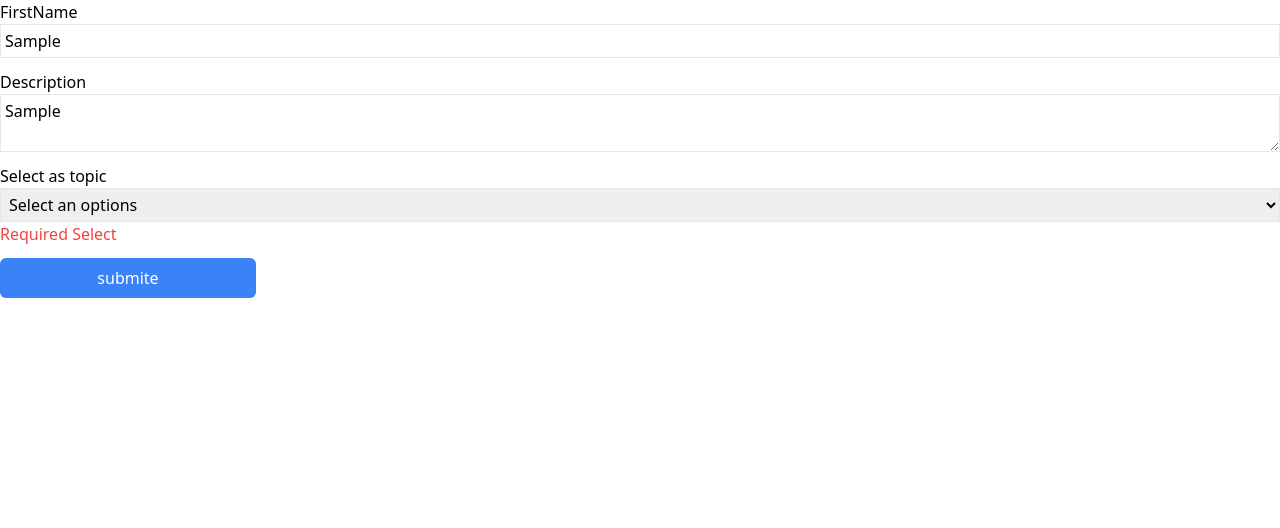
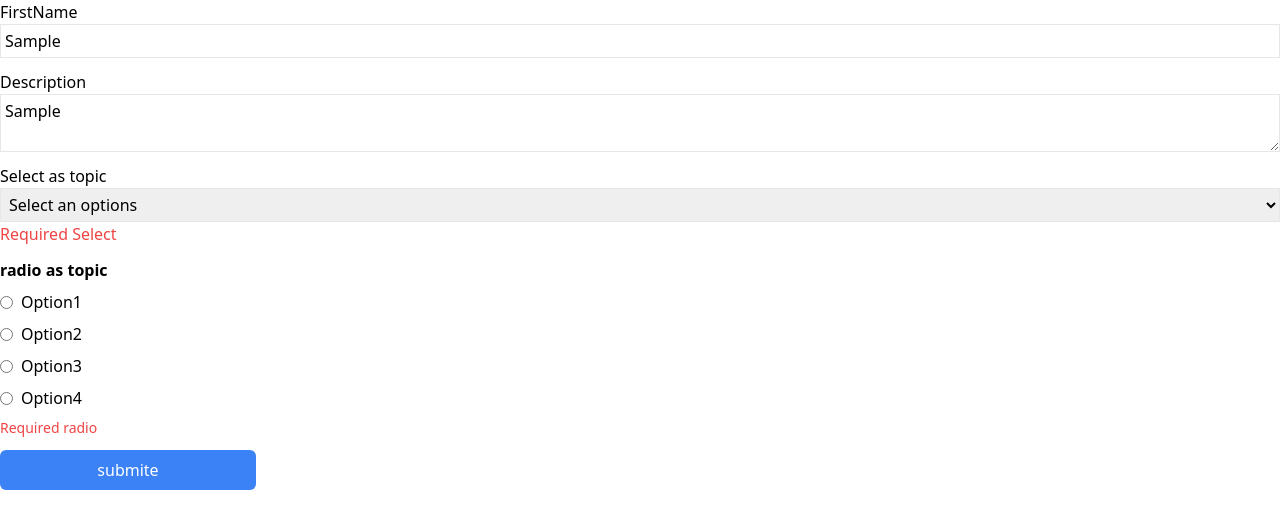
Before and after one commit to aeinmananni/formik, a React (Vite) app: page / in a window 1280 px wide. Both pictures are taken after typing "Sample", "Sample" into the empty fields and a click on the button "submite". Shown: the top 528 px of the page. Built offline with nearby package versions, Linux system fonts and the light colour scheme.

Commit message:
add formik component

```diff
--- /dev/null
+++ b/src/components/custom/element/formik-radios.tsx
@@ -0,0 +1,50 @@
+import { ErrorMessage, Field } from "formik";
+import { forwardRef, InputHTMLAttributes } from "react";
+
+type Optionstype = {
+  value: string | number;
+  label: string;
+};
+
+type FormikRadioProps = {
+  errorsName?: string;
+  label?: string;
+  options?: Optionstype[];
+} & InputHTMLAttributes<HTMLInputElement>;
+
+const FormikRadio = forwardRef<HTMLInputElement, FormikRadioProps>(
+  ({ options, errorsName, label, name, ...props }, ref) => {
+    return (
+      <div className="flex flex-col gap-2">
+        {label && <label className="font-semibold">{label}</label>}
+        <Field name={name}>
+          {({ field }: any) => {
+            return options?.map((option) => (
+              <div key={option.value} className="flex items-center gap-2">
+                <input
+                  {...field}
+                  {...props}
+                  ref={ref}
+                  type="radio"
+                  id={`${name}-${option.value}`}
+                  value={option.value}
+                  checked={field.value === option.value}
+                />
+                <label htmlFor={`${name}-${option.value}`}>
+                  {option.label}
+                </label>
+              </div>
+            ));
+          }}
+        </Field>
+        <ErrorMessage
+          className="text-red-500 text-sm"
+          name={errorsName ? errorsName : name ?? ""}
+          component="div"
+        />
+      </div>
+    );
+  }
+);
+
+export default FormikRadio;
--- a/src/components/custom/formik-container.tsx
+++ b/src/components/custom/formik-container.tsx
@@ -11,11 +11,19 @@ const FormikContainer = () => {
     { label: "Option 2", value: "Option2" },
     { label: "Option 3", value: "Option3" },
   ];
-  const initailValues = { firstName: "", exp: "", select: "" };
+
+  const radioOptions: { label: string; value: string | number }[] = [
+    { label: "Option1", value: "ROption1" },
+    { label: "Option2", value: "ROption2" },
+    { label: "Option3", value: "ROption3" },
+    { label: "Option4", value: "ROption4" },
+  ];
+  const initailValues = { firstName: "", exp: "", select: "", radio: "" };
   const validationSchemas = Yup.object({
     firstName: Yup.string().required("Required FirstName!"),
     exp: Yup.string().required("Required Exp"),
     select: Yup.string().required("Required Select"),
+    radio: Yup.string().required("Required radio"),
   });
 
   const onSubmite = (values: { firstName: string }) => {
@@ -55,6 +63,15 @@ const FormikContainer = () => {
             options={dropDownOptions}
             className="border py-1 px-1"
           />
+          <FormikControl
+            control="radio"
+            type="radio"
+            name="radio"
+            label={"radio as topic"}
+            errorsName="radio"
+            options={radioOptions}
+            className="border py-1 px-1"
+          />
           <Button
             className="bg-blue-500 text-white py-2 px-1 rounded-md w-1/5"
             type="submit"
--- a/src/components/custom/formik-control.tsx
+++ b/src/components/custom/formik-control.tsx
@@ -6,6 +6,7 @@ import {
 import FormikInput from "./element/formik-input";
 import FormikTextArea from "./element/formik-textarea";
 import FormikSelect from "./element/formik-select";
+import FormikRadio from "./element/formik-radios";
 
 type FormikControlProps = {
   control?: "input" | "textarea" | "select" | "radio" | "checkbox";
@@ -35,6 +36,9 @@ const FormikControl = ({ control, ...props }: FormikControlProps) => {
         <FormikSelect {...(props as SelectHTMLAttributes<HTMLSelectElement>)} />
       );
     case "radio":
+      return (
+        <FormikRadio {...(props as InputHTMLAttributes<HTMLInputElement>)} />
+      );
     case "checkbox":
     default:
       return null;
```
